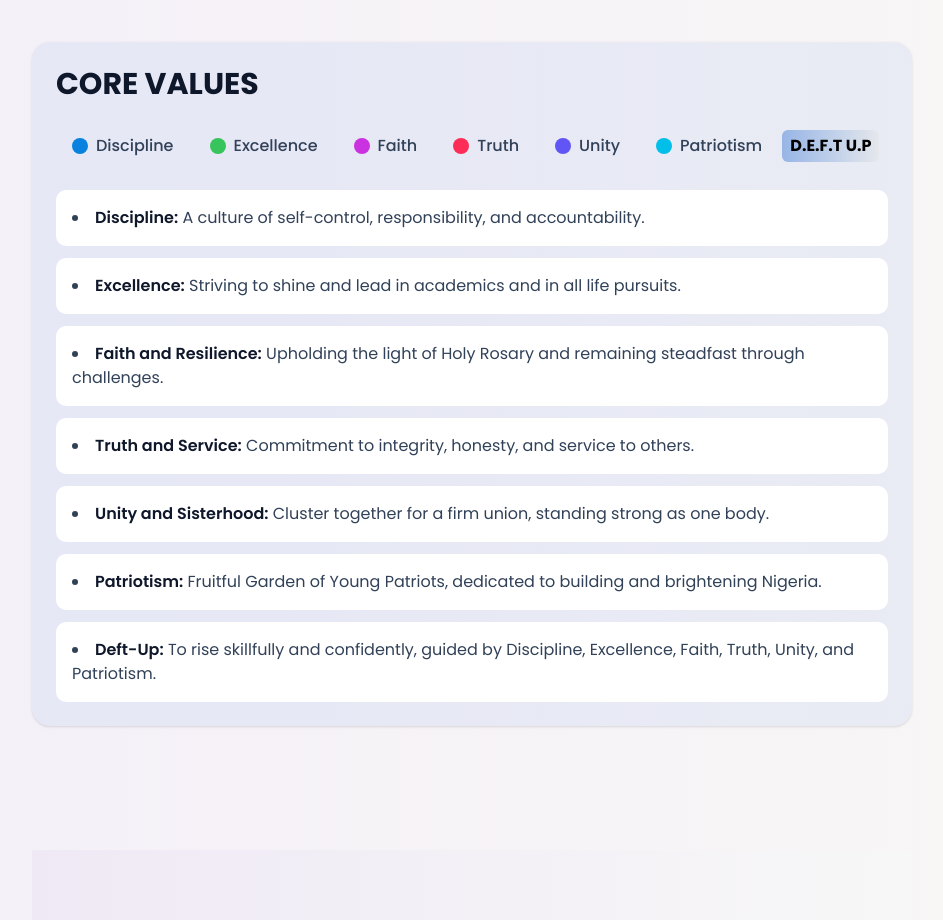
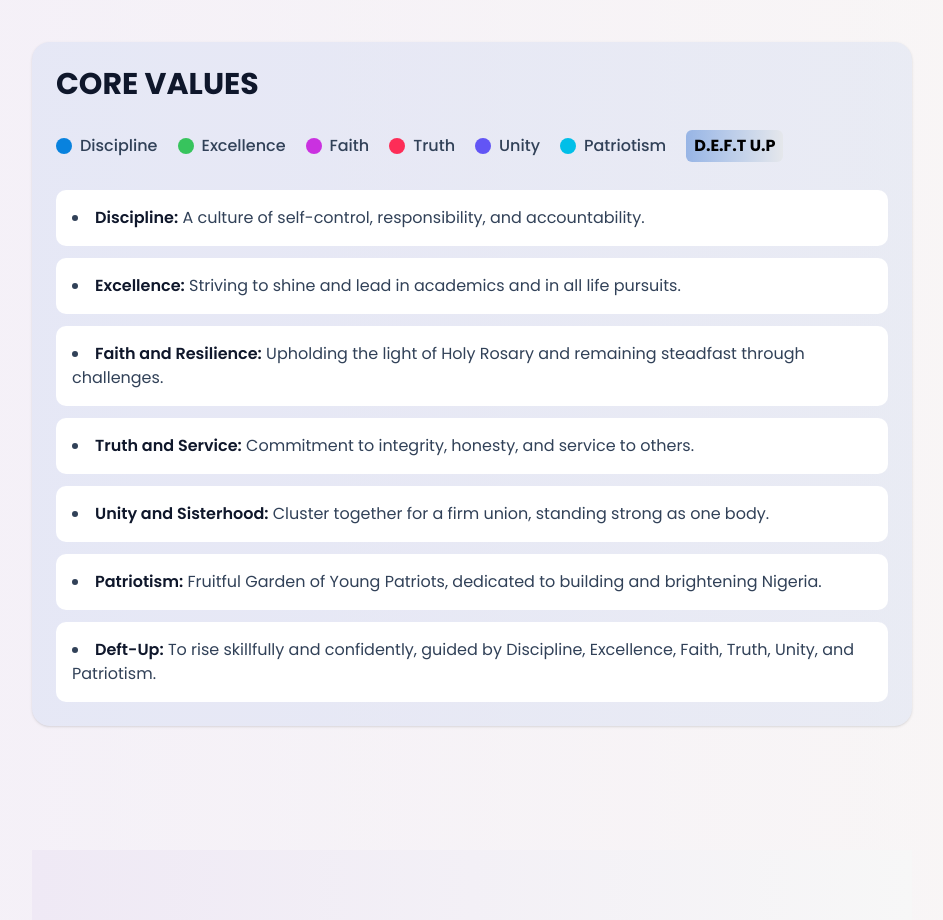
Before and after one commit to Movicks/hroga, a Next.js app: page /about_us in a window 1280 px wide. Shown: the part 860-1780 px from the top of the page, without its empty margins (168-1111 px from the left). Built offline with nearby package versions, Linux system fonts and the light colour scheme; no server answers.

Commit message:
Component structuring

```diff
--- a/components/majors/aboutUsPageContents/CoreValues.tsx
+++ b/components/majors/aboutUsPageContents/CoreValues.tsx
@@ -17,7 +17,7 @@ export default function CoreValues() {
               {coreValuesDummy.values.map((item) => (
                 <li
                   key={item.id}
-                  className="flex items-center gap-2 px-4 py-2"
+                  className="flex items-center gap-2 mr-4 py-2"
                 >
                   <span
                     className={`h-4 w-4 rounded-full bg-gradient-to-r ${item.color}`}
```
Also changed, not shown: app/alumni/page.tsx (+6 -6 lines), components/majors/alumni/AlumniHero.tsx (renamed from components/major/alumni/AlumniHero.tsx), components/majors/alumni/AlumniOverviewGrid.tsx (renamed from components/major/alumni/AlumniOverviewGrid.tsx), components/majors/alumni/AlumniProfileInsight.tsx (renamed from components/major/alumni/AlumniProfileInsight.tsx), components/majors/alumni/AlumniQuickActions.tsx (renamed from components/major/alumni/AlumniQuickActions.tsx), components/majors/alumni/AlumniSnapshotCard.tsx (renamed from components/major/alumni/AlumniSnapshotCard.tsx), components/majors/alumni/dashboardData.ts (renamed from components/major/alumni/dashboardData.ts).
